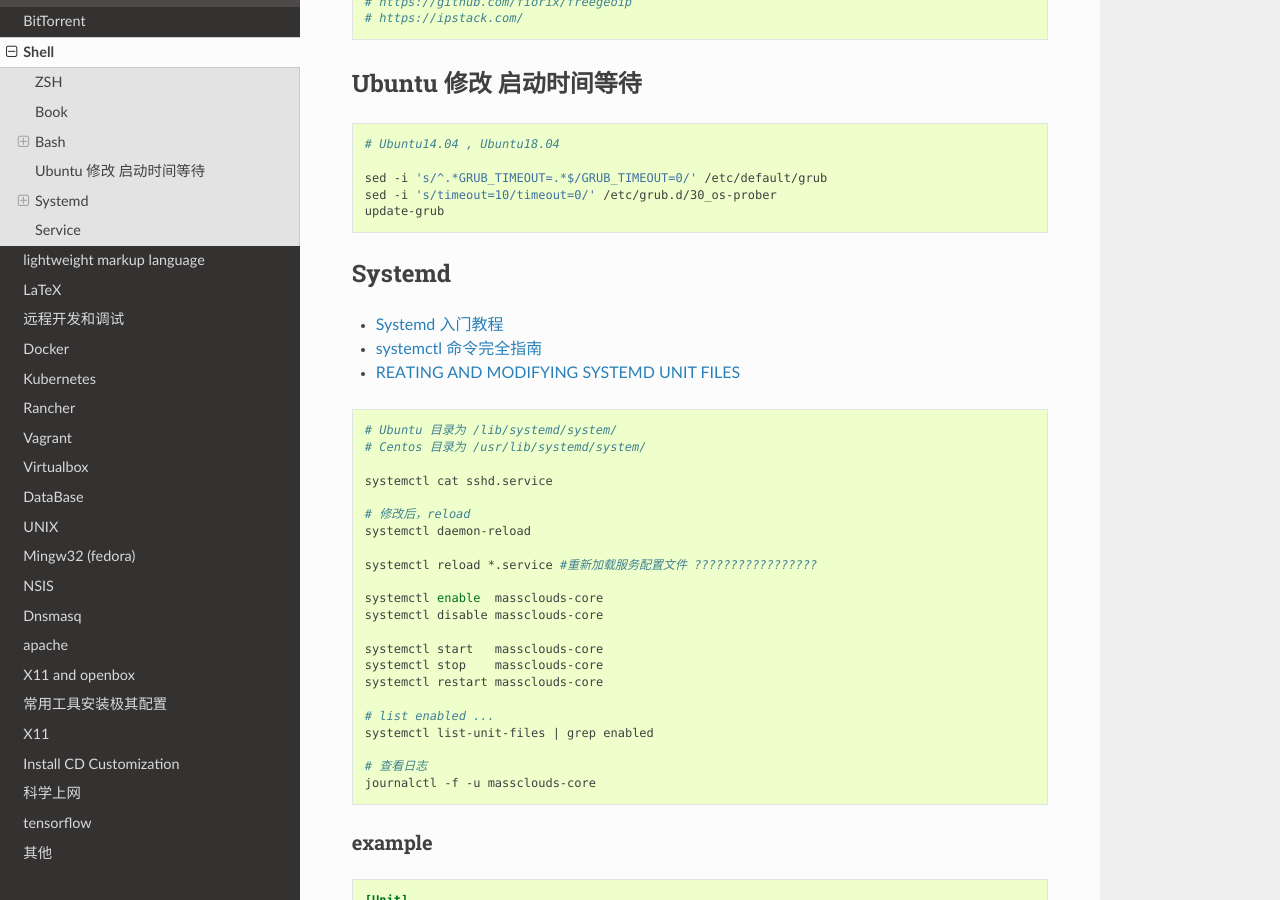
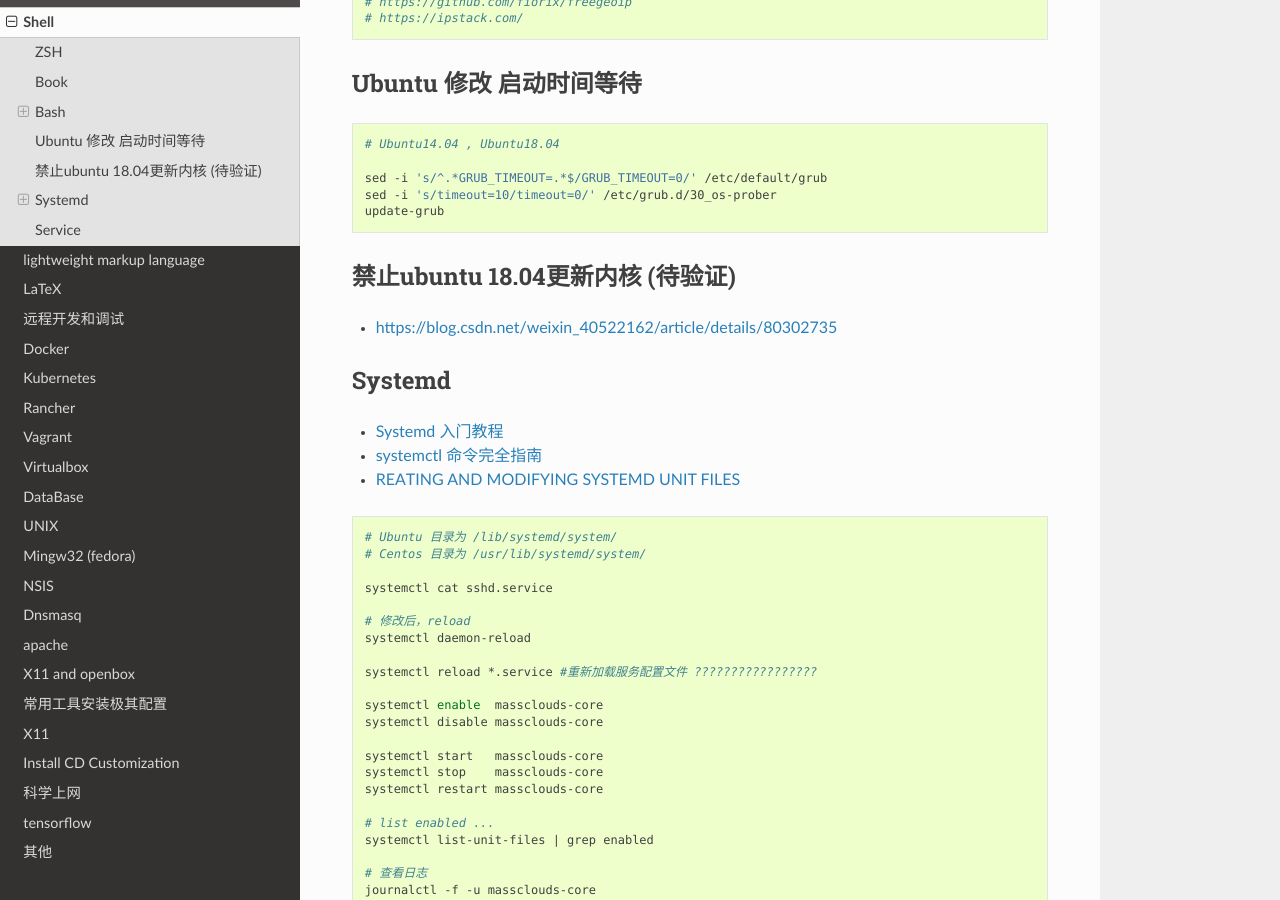
Before and after one commit to my-rds-store/my_space, a Sphinx documentation site: the page built from source/shell/shell.rst, in a window 1280 px wide and 900 px high, scrolled down 11368 px. Built offline with Sphinx 7.4.7 and the Read the Docs theme 2.0.0, drawn with Linux system fonts in a browser that asks for light colours.

Commit message:
update ...

```diff
--- a/source/autoware/index.rst
+++ b/source/autoware/index.rst
@@ -10,6 +10,7 @@ Autoware
 ------------
 
 * `Wiki <https://gitlab.com/autowarefoundation/autoware.ai/autoware/-/wikis/home>`_
+* `矢量地图 <https://account.tier4.jp/accounts/login/>`_
 
 
 1 安装 ROS melodic
--- a/source/git/index.rst
+++ b/source/git/index.rst
@@ -12,6 +12,11 @@ Git
 * `Git使用流程规范 <http://www.jizhuomi.com/software/436.html>`_
 * `Gitlab 项目分支管理的一种策略 <https://segmentfault.com/a/1190000006062453>`_
 * `Git rebase简介 <http://blog.csdn.net/hudashi/article/details/7664631/>`_
+
+----
+
+* `Git分支管理策略  <http://www.ruanyifeng.com/blog/2012/07/git.html>`_
+* `git cherry-pick 教程 (*重点*) <http://www.ruanyifeng.com/blog/2020/04/git-cherry-pick.html>`_
 
 .. image:: ./image/Repository.png
     :scale: 100%
--- a/source/shell/shell.rst
+++ b/source/shell/shell.rst
@@ -686,6 +686,13 @@ Ubuntu 修改 启动时间等待
     sed -i 's/timeout=10/timeout=0/' /etc/grub.d/30_os-prober
     update-grub
 
+**********************************
+禁止ubuntu 18.04更新内核 (待验证)
+**********************************
+
+* https://blog.csdn.net/weixin_40522162/article/details/80302735
+
+
 
 *********
 Systemd
```
